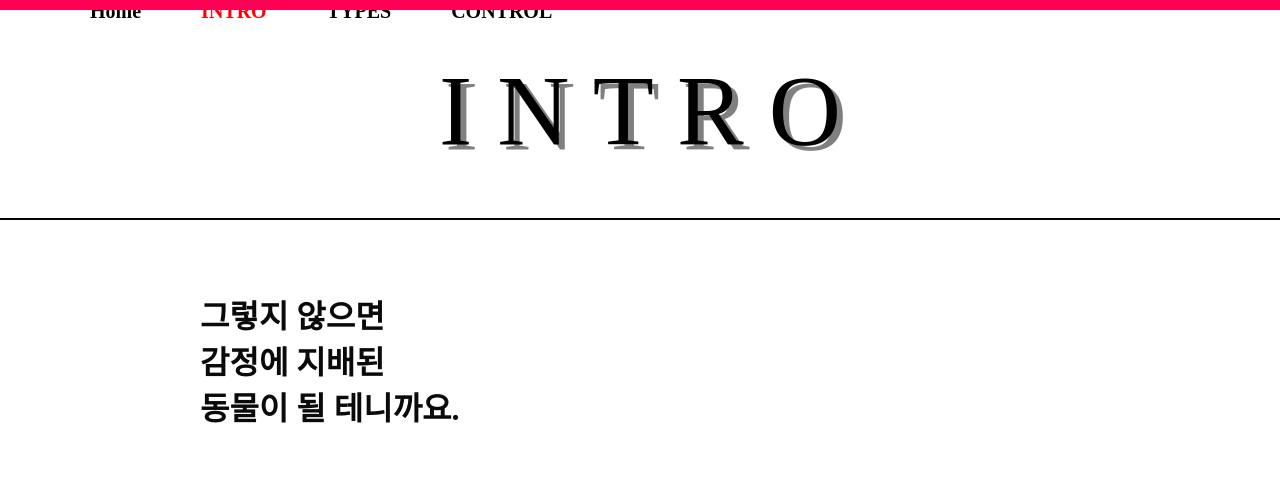
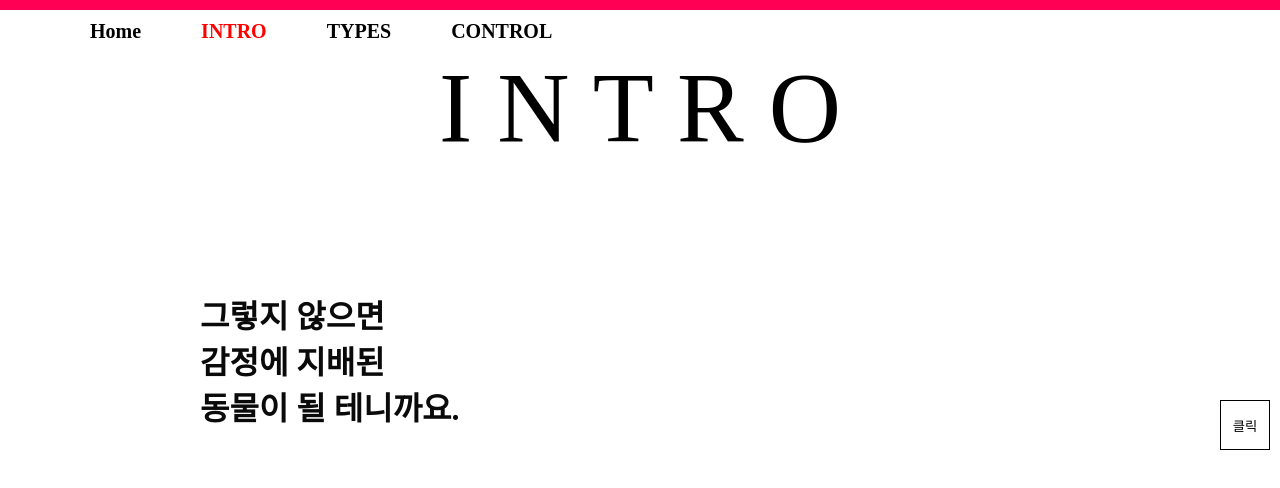
Before and after one commit to PraiseTheSunSola/emotion-project, a React (Create React App) app: page /Regulation in a window 1280 px wide. Shown: the top 488 px of the page. Built offline with nearby package versions, Linux system fonts and the light colour scheme; a web font is replaced by a local one.

Commit message:
내용추가

```diff
--- a/src/Project/Control.js
+++ b/src/Project/Control.js
@@ -21,14 +21,15 @@ const Body = createGlobalStyle`
 
 `;
 
-const Title = styled.title`
+const Title = styled(motion.title)`
   display: inline-block;
   font-size: 100px;
-  text-shadow: 6px 5px gray;
+
+  margin-top: 50px;
   margin-bottom: 30px;
   &:hover {
-    cursor: pointer;
     color: red;
+    text-shadow: 6px 5px gray;
   }
 `;
 
@@ -184,13 +185,29 @@ const ItemListMotion = {
 
 // ---------------------------------------------------- 메뉴 리스트
 
-const Page = styled.section`
+const Page = styled(motion.section)`
   position: relative;
   width: 100vw;
   height: 100vh;
   border-top: 2px solid black;
   overflow: hidden;
 `;
+
+const PageMotion = {
+  start: {
+    // "background-color": "black",
+    // clipPath:   "circle(0%)",
+    border: "500px solid black",
+    transition: { duration: 1.5, type: "tween" },
+  },
+  end: {
+    // "background-color": "black",
+    // clipPath: "circle(100%)",
+    border: "0px solid black",
+
+    transition: { duration: 1.5, type: "tween" },
+  },
+};
 
 // ---------------------------------------------------- 모달 내부
 
@@ -288,7 +305,11 @@ export function Control() {
   return (
     <>
       <Body />
-      <Title>C O N T R O L</Title>
+
+      <Title variants={PageMotion} initial="start" animate="end">
+        C O N T R O L
+      </Title>
+
       <Nav
         initial={false}
         animate={isOpen ? "open" : "closed"}
@@ -297,6 +318,7 @@ export function Control() {
         <Button
           whileTap={{ scale: 0.97 }}
           onClick={() => setIsOpen(!isOpen)}
+
           // className={active && isOpen ? "active" : ""}
         >
           감정관리
@@ -344,7 +366,8 @@ export function Control() {
           </ItemList>
         )}
       </Nav>
-      <Page>
+
+      <Page variants={PageMotion} initial="start" animate="end">
         <AnimatePresence>
           {listButton !== null &&
             selectedButton !== null &&
--- a/src/Project/Homepage.js
+++ b/src/Project/Homepage.js
@@ -3,14 +3,31 @@ import { AnimatePresence, motion } from "framer-motion";
 import { useState } from "react";
 import { Link } from "react-router-dom";
 
-const Page = styled.div`
+const Page = styled(motion.div)`
   width: 100vw;
   height: 100vh;
-  background-color: white;
   display: flex;
   align-items: center;
   justify-content: center;
+
 `;
+
+const PageMotion = {
+
+  start: {
+    // "background-color": "black",
+    // clipPath:   "circle(0%)",
+    "border": "500px solid black",
+    transition: { duration: 1.5, type: "tween"}
+  },
+  end: {
+    // "background-color": "black",
+    // clipPath: "circle(100%)",
+    "border": "0px solid black",
+
+    transition: { duration: 1.5, type: "tween"}
+  },
+}
 
 const SvgBox = styled(motion.svg)`
   display: inline-block;
@@ -94,11 +111,11 @@ const Buttons = styled(motion.div)`
 const IntroButton = styled(motion.button)`
   width: 170px;
   height: 100px;
-  font-size: 30px;
+  font-size: 45px;
   background-color: white;
   box-shadow: 5px 5px;
   &:hover {
-    cursor: pointer;
+    /* cursor: pointer; */
     color: white;
     background-color: red;
     box-shadow: 5px 5px black;
@@ -108,11 +125,11 @@ const IntroButton = styled(motion.button)`
 const TypesButton = styled(motion.button)`
   width: 170px;
   height: 100px;
-  font-size: 30px;
+  font-size: 45px;
   background-color: white;
   box-shadow: 5px 5px;
   &:hover {
-    cursor: pointer;
+    /* cursor: pointer; */
     color: red;
     background-color: red;
     box-shadow: 5px 5px black;
@@ -126,7 +143,7 @@ const ControlButton = styled(motion.button)`
   background-color: white;
   box-shadow: 5px 5px;
   &:hover {
-    cursor: pointer;
+    /* cursor: pointer; */
     color: red;
     background-color: red;
     box-shadow: 5px 5px black;
@@ -154,7 +171,11 @@ export function Homepage() {
 
   return (
     <>
-      <Page>
+      <Page
+      variants = {PageMotion}
+      initial = "start"
+      animate = "end"
+      >
         <NavButton>
           <SvgBox
             onClick={clickButton}
--- a/src/Project/Introduction.js
+++ b/src/Project/Introduction.js
@@ -22,25 +22,42 @@ const Body = createGlobalStyle`
 
 `;
 
-const Title = styled.title`
+const Title = styled(motion.title)`
   display: block;
   display: flex;
   justify-content: center;
   font-size: 100px;
-  text-shadow: 6px 5px gray;
+
+  margin-top: 50px;
   margin-bottom: 50px;
   &:hover {
-    cursor: pointer;
     color: red;
+    text-shadow: 6px 5px gray;
   }
 `;
 
-const Page = styled.div`
+const Page = styled(motion.div)`
   position: relative;
   width: 100vw;
   height: 100vh;
   border-top: 2px solid black;
 `;
+
+const PageMotion = {
+  start: {
+    // "background-color": "black",
+    // clipPath:   "circle(0%)",
+    border: "500px solid black",
+    transition: { duration: 1.5, type: "tween" },
+  },
+  end: {
+    // "background-color": "black",
+    // clipPath: "circle(100%)",
+    border: "0px solid black",
+
+    transition: { duration: 1.5, type: "tween" },
+  },
+};
 
 // ---------------------------------------------------- 메뉴 리스트
 const Nav = styled(motion.nav)`
@@ -227,8 +244,10 @@ export function Introduction() {
   return (
     <>
       <Body />
-      <Title>T Y P E S</Title>
-      <Page>
+      <Title variants={PageMotion} initial="start" animate="end">
+        T Y P E S
+      </Title>
+      <Page variants={PageMotion} initial="start" animate="end">
         <Nav
           initial={false}
           animate={isOpen ? "open" : "closed"}
--- a/src/Project/Navbar.js
+++ b/src/Project/Navbar.js
@@ -2,7 +2,9 @@ import { NavLink, Outlet } from "react-router-dom";
 import styled from "styled-components";
 
 const Home = styled.div`
-  margin-bottom: 30px;
+  display: inline-block;
+  position: fixed;
+  top: 20px;
 `;
 
 const Page = styled(NavLink)`
--- a/src/Project/Regulation.js
+++ b/src/Project/Regulation.js
@@ -13,18 +13,18 @@ import {
   useTransform,
 } from "framer-motion";
 import { useState } from "react";
-import { Link } from "react-router-dom";
 
-const Title = styled.title`
+const Title = styled(motion.title)`
   display: inline-block;
   display: flex;
   justify-content: center;
   font-size: 100px;
-  text-shadow: 6px 5px gray;
+
+  margin-top: 50px;
   margin-bottom: 50px;
   &:hover {
-    cursor: pointer;
     color: red;
+    text-shadow: 6px 5px gray;
   }
 `;
 
@@ -42,11 +42,28 @@ const ProgressBar = styled(ScrollBar)`
   background-color: #ff0055;
 `;
 
-const Page = styled.div`
+const Page = styled(motion.div)`
   width: 100vw;
   border-top: 2px solid black;
   overflow: hidden;
 `;
+
+const PageMotion = {
+  start: {
+    // "background-color": "black",
+    // clipPath:   "circle(0%)",
+    border: "500px solid black",
+    transition: { duration: 1.5, type: "tween" },
+  },
+  end: {
+    // "background-color": "black",
+    // clipPath: "circle(100%)",
+    border: "0px solid black",
+
+    transition: { duration: 1.5, type: "tween" },
+  },
+};
+
 const ImageBox = styled.div`
   display: flex;
   flex-direction: column;
@@ -138,7 +155,7 @@ const H7 = styled(H)`
 
 // ------------------------------------------- 버튼
 
-const NavButtonCircle = styled(motion.div)`
+const MoveTopBottomButtonBox = styled(motion.div)`
   position: relative;
   position: fixed;
   top: 50%;
@@ -148,13 +165,13 @@ const NavButtonCircle = styled(motion.div)`
   /* background-color: red; */
 `;
 
-const NavButton = styled(motion.button)`
+const MoveTopBottomButton = styled(motion.button)`
   position: absolute;
   width: 50px;
   height: 50px;
   transform-origin: center center;
-  /* top: 30%;
-  left: 40%; */
+  border: 1px solid black;
+  background-color: white;
 `;
 
 const Buttons = styled(motion.div)`
@@ -162,29 +179,25 @@ const Buttons = styled(motion.div)`
   top: 30%;
 `;
 
-const BackButton = styled(motion.button)`
+const MovePageTop = styled(motion.button)`
   width: 50px;
   height: 50px;
 `;
 
-const MainButton = styled(motion.button)`
+const MovePageBottom = styled(motion.button)`
   width: 50px;
   height: 50px;
   margin-top: 10px;
   margin-bottom: 10px;
 `;
 
-const NextButton = styled(motion.button)`
-  width: 50px;
-  height: 50px;
-`;
+const MoveTop = {
+  start: { opacity: 0, scale: 0 },
+  end: { opacity: 1, scale: 1, rotateZ: 0, transition: { type: "spring" } },
+  exit: { opacity: 0, scale: 0, rotateZ: 0 },
+};
 
-const StyledLink = styled(Link)`
-  color: black;
-  text-decoration: none;
-`;
-
-const inout = {
+const MoveBottom = {
   start: { opacity: 0, scale: 0 },
   end: { opacity: 1, scale: 1, rotateZ: 0, transition: { type: "spring" } },
   exit: { opacity: 0, scale: 0, rotateZ: 0 },
@@ -194,11 +207,21 @@ const inout = {
 
 export function Regulation() {
   const [show, setShow] = useState(false);
+
   function clickButton() {
     setShow((appear) => !appear);
   }
 
-  // const navigate = useNavigate();
+  const ClickMoveTop = () => {
+    window.scrollTo({ top: 0, behavior: "smooth" });
+  };
+
+  const ClickMoveBottom = () => {
+    window.scrollTo({
+      top: document.documentElement.scrollHeight,
+      behavior: "smooth",
+    });
+  };
 
   const { scrollYProgress } = useScroll();
 
@@ -280,10 +303,13 @@ export function Regulation() {
   );
 
   const scrollX = useTransform(scrollYProgress, [0, 1], [0, 1]);
+
   return (
     <>
-      <Title>I N T R O</Title>
-      <Page>
+      <Title variants={PageMotion} initial="start" animate="end">
+        I N T R O
+      </Title>
+      <Page variants={PageMotion} initial="start" animate="end">
         <ProgressBar style={{ scaleX: scrollX }} />
         <ImageBox>
           <Img
@@ -383,6 +409,39 @@ export function Regulation() {
           </H7>
         </ImageBox>
       </Page>
+
+      <MoveTopBottomButtonBox
+        variants={PageMotion}
+        initial="start"
+        animate="end"
+      >
+        <MoveTopBottomButton onClick={clickButton}>클릭</MoveTopBottomButton>
+        <AnimatePresence>
+          {show ? (
+            <Buttons>
+              <MovePageTop
+                variants={MoveTop}
+                initial="start"
+                animate="end"
+                exit="exit"
+                onClick={() => ClickMoveTop()}
+              >
+                맨 위
+              </MovePageTop>
+
+              <MovePageBottom
+                variants={MoveBottom}
+                initial="start"
+                animate="end"
+                exit="exit"
+                onClick={() => ClickMoveBottom()}
+              >
+                맨 아래
+              </MovePageBottom>
+            </Buttons>
+          ) : null}
+        </AnimatePresence>
+      </MoveTopBottomButtonBox>
     </>
   );
 }
```
